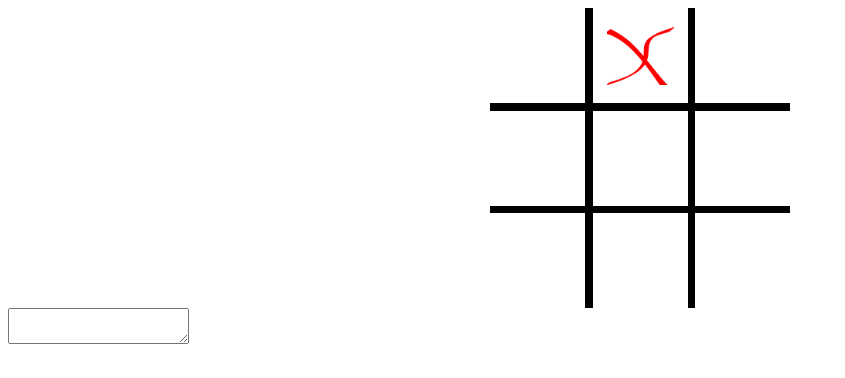
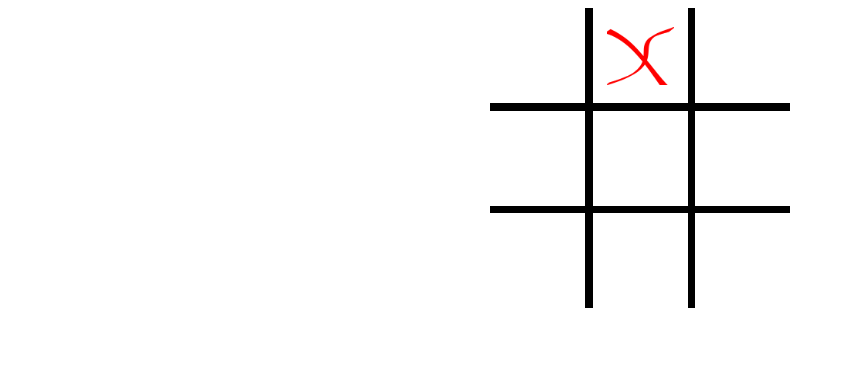
Before and after one commit to TrippBarker/Xs-AND-Os, a plain HTML site: page index.html in a window 1280 px wide. Shown: the whole page, without its empty margins (0-845 px from the left). Drawn offline with Linux system fonts and the light colour scheme.

Commit message:
styling message box

```diff
--- a/index.html
+++ b/index.html
@@ -22,7 +22,7 @@
     <button id="c3" class="bottom right square"></button>
   </section>
   <section id="winnerContainer">
-    <textarea id="winnerMessage"></textarea>
+    <textarea id="winnerMessage" readonly="true" rows="1"></textarea>
   </section>
   <script src="tictactoe.js"></script>
 </body>
--- a/style.css
+++ b/style.css
@@ -81,3 +81,16 @@ button{
   background-position: center;
   background-repeat: no-repeat;
 }
+
+#winnerContainer{
+  margin-top: 20px;
+  display: flex;
+  justify-content: center;
+}
+
+#winnerMessage{
+  resize: none;
+  text-align: center;
+  font-size: 30px;
+  border: none;
+}
```
